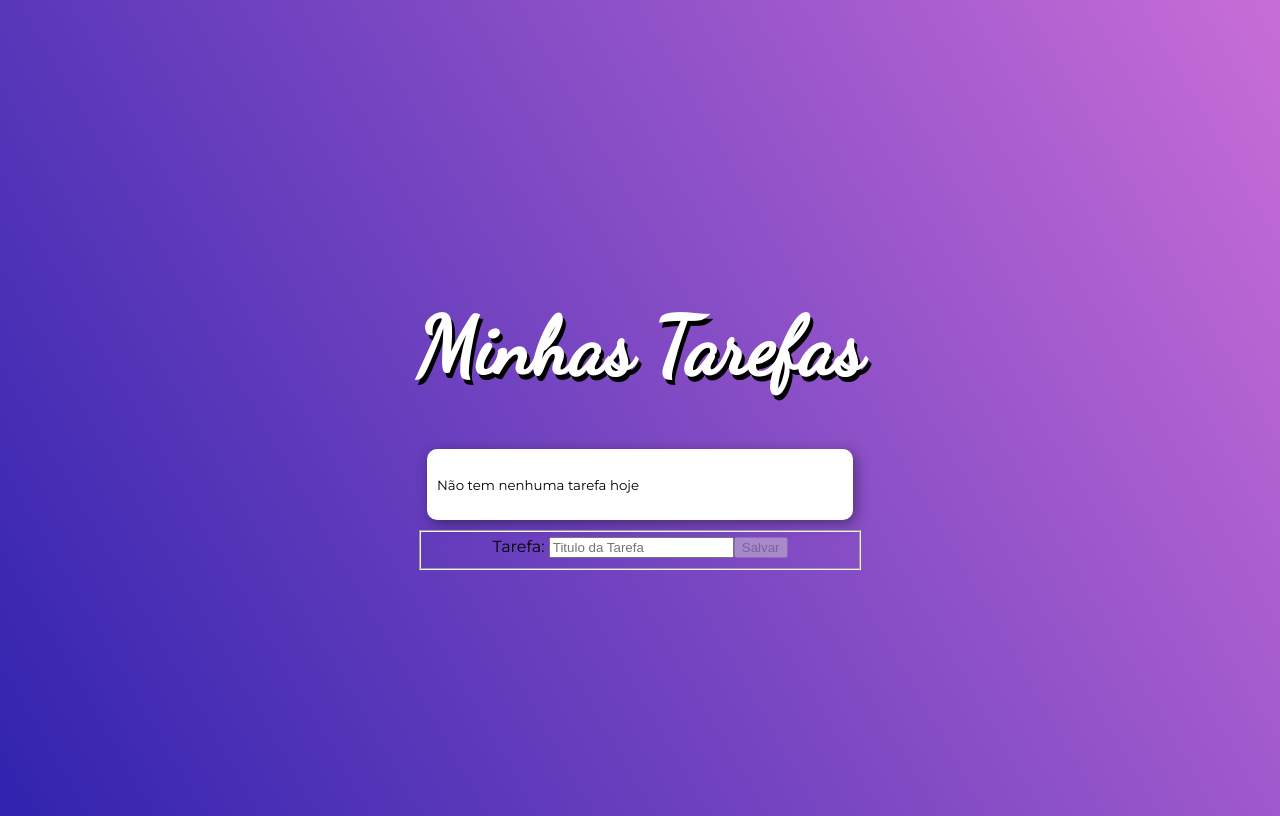
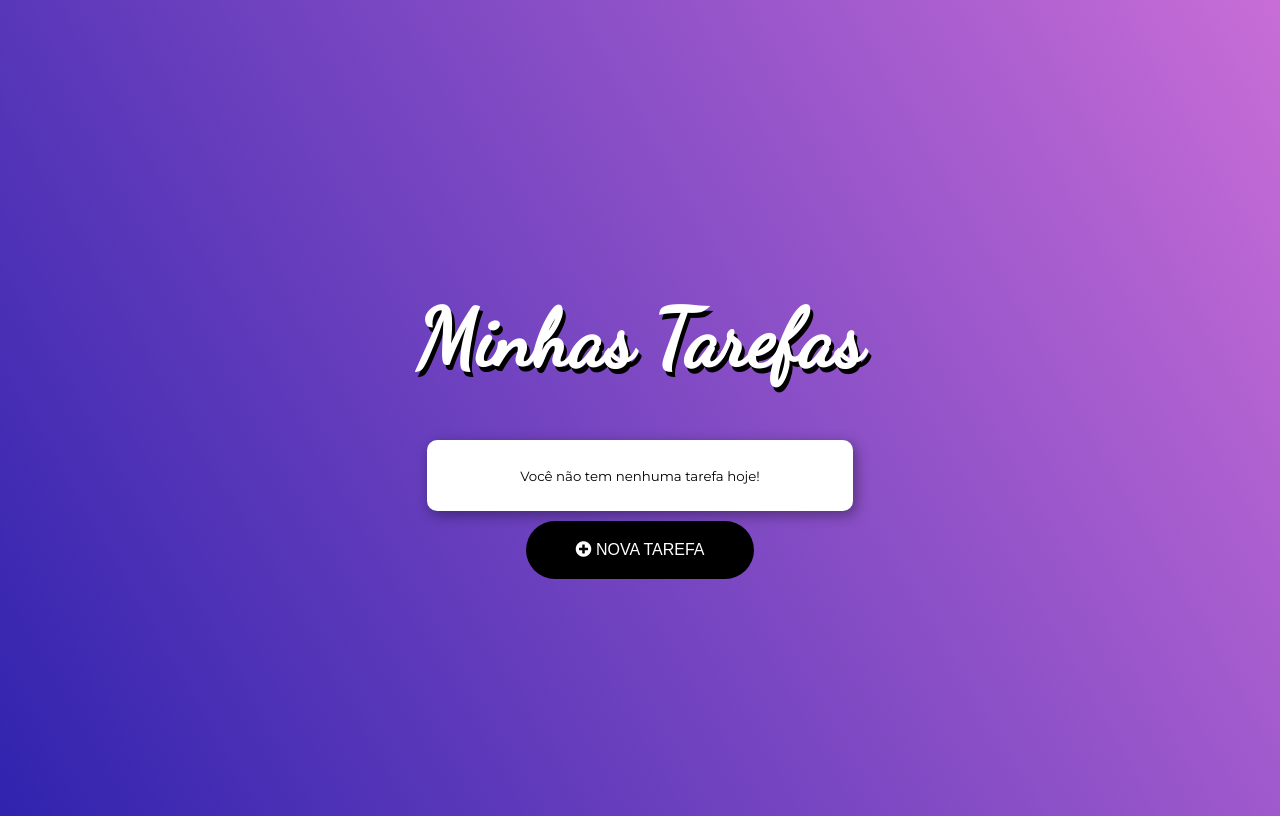
Before and after one commit to lealfelipealves/todo-angular, an Angular app: page / in a window 1280 px wide. Built offline with nearby package versions, Linux system fonts and the light colour scheme.

Commit message:
styles: update styles

```diff
--- a/src/app/app.component.html
+++ b/src/app/app.component.html
@@ -1,24 +1,32 @@
-<h1 class="title">{{ title }}</h1>
-<ul>
-  <p *ngIf="todos.length==0"><small>Não tem nenhuma tarefa hoje</small></p>
+<h1 class="title animated jackInTheBox">{{ title }}</h1>
+<ul class="animated flipInX" *ngIf="mode=='list'">
+  <p class="text-center" *ngIf="todos.length==0"><small>Você não tem nenhuma tarefa hoje!</small></p>
   <li *ngFor="let todo of todos">
-    {{ todo.title }} |
-    <button *ngIf="!todo.done" (click)="markAsDone(todo)">CONCLUIR</button> |
-    <button *ngIf="todo.done" (click)="markAsUndone(todo)">REFAZER</button> |
-    <button (click)="remove(todo)">REMOVER</button>
+    {{ todo.title }}
+    <button (click)="remove(todo)"><i class="far fa-trash-alt"></i></button>
+    <button *ngIf="!todo.done" (click)="markAsDone(todo)"><i class="far fa-check-circle"></i></button>
+    <button *ngIf="todo.done" (click)="markAsUndone(todo)"><i class="fas fa-check-circle"></i></button>
   </li>
 </ul>
 
-<form [formGroup]="form">
-  <fieldset>
-    <label>Tarefa: </label>
-    <input
-      type="text"
-      placeholder="Titulo da Tarefa"
-      maxlength="60"
-      formControlName="title"
-    >
-    <small *ngIf="form.controls.title.invalid && !form.controls.title.pristine">Este campo deve conter entre 3 a 60 caracteres</small>
-    <button [disabled]="form.invalid" (click)="add()">Salvar</button>
-  </fieldset>
-</form>
+<div id="modal" *ngIf="mode=='add'" class="animated flipInX">
+  <h1 class="text-center">Nova Tarefa</h1>
+  <form [formGroup]="form">
+    <input type="text" placeholder="Título da Tarefa" maxlength="60" formControlName="title"><br>
+    <small class="danger" *ngIf="form.controls.title.invalid && !form.controls.title.pristine">
+      Este campo deve conter entre 3 e 60caracteres<br>
+    </small>
+    <p class="text-center">
+      <button [disabled]="form.invalid" (click)="add()" class="button"><i class="far fa-save"></i> Salvar</button>
+    </p>
+  </form>
+  <br><br>
+</div>
+<button class="add-button animated fadeInUp button" (click)="changeMode('add')" *ngIf="mode=='list'">
+  <i class="fas fa-plus-circle"></i>
+  NOVA TAREFA
+</button>
+<button class="add-button animated fadeInUp button" (click)="changeMode('list')" *ngIf="mode=='add'">
+  <i class="fas fa-times"></i>
+  CANCELAR
+</button>
--- a/src/app/app.component.ts
+++ b/src/app/app.component.ts
@@ -8,6 +8,7 @@ import { Todo } from 'src/models/todo.model';
   styleUrls: ['./app.component.scss']
 })
 export class AppComponent {
+  public mode: String= 'list';
   public todos: Todo[] = [];
   public title: string = 'Minhas Tarefas';
   public form: FormGroup;
@@ -31,6 +32,7 @@ export class AppComponent {
     this.todos.push(new Todo(id, title, false));
     this.save();
     this.clear();
+    this.changeMode('list');
   }
 
   clear() {
@@ -58,10 +60,15 @@ export class AppComponent {
   save() {
     const data = JSON.stringify(this.todos);
     localStorage.setItem('todos', data);
+    this.changeMode('list');
   }
 
   load() {
     const data = localStorage.getItem('todos') || '[]';
     this.todos = JSON.parse(data);
   }
+
+  changeMode(mode: String) {
+    this.mode = mode;
+  }
 }
--- a/src/index.html
+++ b/src/index.html
@@ -10,6 +10,9 @@
   <meta name="viewport" content="width=device-width, initial-scale=1">
   <link rel="icon" type="image/x-icon" href="favicon.ico">
   <link href="https://fonts.googleapis.com/css2?family=Dancing+Script&family=Montserrat&display=swap" rel="stylesheet"></head>
+
+  <link rel="stylesheet" href="https://use.fontawesome.com/releases/v5.7.0/css/all.css" integrity="sha384-lZN37f5QGtY3VHgisS14W3ExzMWZxybE1SJSEsQp9S+oqd12jhcu+A56Ebc1zFSJ" crossorigin="anonymous">
+  <link rel="stylesheet" href="https://cdnjs.cloudflare.com/ajax/libs/animate.css/3.7.0/animate.min.css">
 <body>
   <app-root></app-root>
 </body>
--- a/src/styles.scss
+++ b/src/styles.scss
@@ -74,3 +74,30 @@ li>button:hover {
   padding-left: 50px;
   padding-right: 50px;
 }
+
+#modal {
+  text-align: left;
+  margin: 10px;
+  padding: 10px;
+  list-style: none;
+  background: #fff;
+  border-radius: 10px;
+  -webkit-box-shadow: 3px 4px 14px 0px rgba(0, 0, 0, 0.39);
+  -moz-box-shadow: 3px 4px 14px 0px rgba(0, 0, 0, 0.39);
+  box-shadow: 3px 4px 14px 0px rgba(0, 0, 0, 0.39);
+}
+
+input {
+  width: 100%;
+  line-height: 50px;
+  text-indent: 10px;
+  font-size: 1.2em;
+}
+
+.danger {
+  background-color: #ff0000;
+  color: #fff;
+  font-weight: bold;
+  padding: 5px;
+  margin-top: 10px;
+}
```
